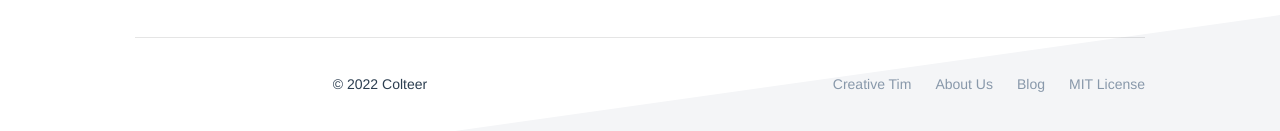
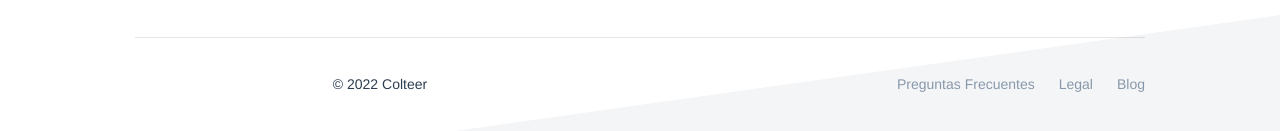
Before and after one commit to joviedog/Colteer-FrontEnd, a Vue app: page /#/register in a window 1280 px wide. Shown: the part 1213-1344 px from the top of the page. Built offline with nearby package versions, Linux system fonts and the light colour scheme; what vue-sweetalert2 would draw is missing.

Commit message:
Added to footer FAQ and legal

```diff
--- a/src/layout/AppFooter.vue
+++ b/src/layout/AppFooter.vue
@@ -12,18 +12,13 @@
                 <div class="col-md-6">
                     <ul class="nav nav-footer justify-content-end">
                         <li class="nav-item">
-                            <a href="https://www.creative-tim.com" class="nav-link" target="_blank" rel="noopener">Creative Tim</a>
+                            <a href="#/FAQ" class="nav-link" rel="noopener">Preguntas Frecuentes</a>
                         </li>
                         <li class="nav-item">
-                            <a href="https://www.creative-tim.com/presentation" class="nav-link" target="_blank" rel="noopener">About
-                                Us</a>
+                            <a href="#/legal" class="nav-link" rel="noopener">Legal</a>
                         </li>
                         <li class="nav-item">
-                            <a href="http://blog.creative-tim.com" class="nav-link" target="_blank" rel="noopener">Blog</a>
-                        </li>
-                        <li class="nav-item">
-                            <a href="https://github.com/creativetimofficial/argon-design-system/blob/master/LICENSE.md"
-                               class="nav-link" target="_blank" rel="noopener">MIT License</a>
+                            <a href="#/" class="nav-link" target="_blank" rel="noopener">Blog</a>
                         </li>
                     </ul>
                 </div>
```
